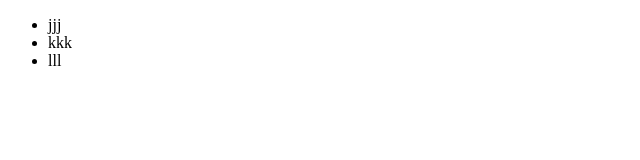
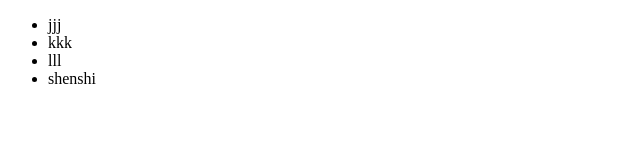
Before and after one commit to zhushenshi/play, a plain HTML site: page 深入响应式原理.html in a window 1280 px wide. Shown: the full height of the page, 0-640 px from the left. Drawn offline with nearby package versions, Linux system fonts and the light colour scheme.

Commit message:
深入响应式原理

```diff
--- a/深入响应式原理.html
+++ b/深入响应式原理.html
@@ -17,6 +17,7 @@
         <span>{{item.name}}</span>
         <span>{{numbers[index]}}</span>
       </li>
+			<li>{{duxiang.name}}</li>
     </ul>
   </div>
   <script>
@@ -28,12 +29,19 @@
           {name: 'jjj'},
           {name: 'kkk'},
           {name: 'lll'},
-        ]
+        ],
+				duxiang:{
+					name:'shenshi'
+				}
       },
       methods: {
         handle: function (index) {
 				this.numbers[index]=typeof(this.numbers[index])==="undefined"?1:++this.numbers[index]
 					console.log(this.numbers)
+				this.items[index]="hello";
+									console.log(this.items)
+				this.duxiang.name="hello";
+					console.log(this.duixiang)
 
           // WHY: 更新数据，view层未渲染，但通过console这个数组可以发现数据确实更新了
            //if (typeof(this.numbers[index]) === "undefined" ) {
```
